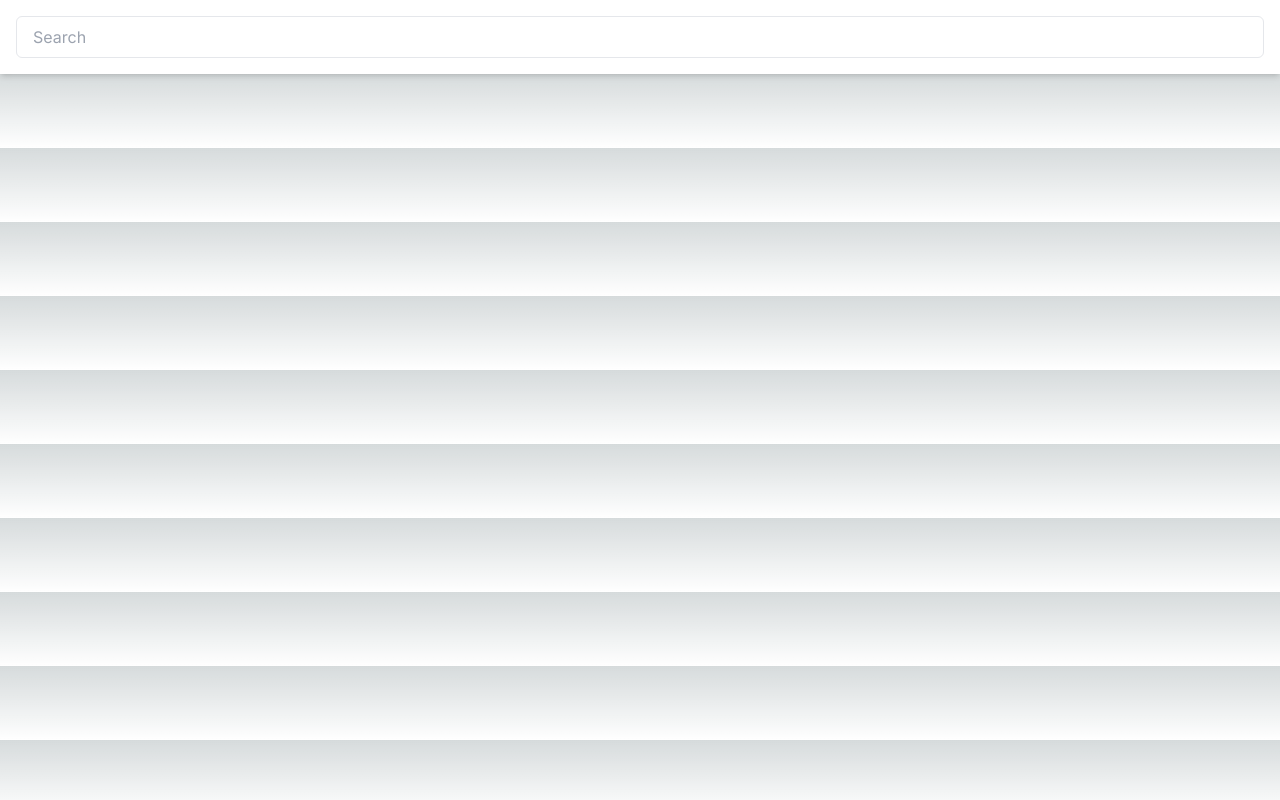
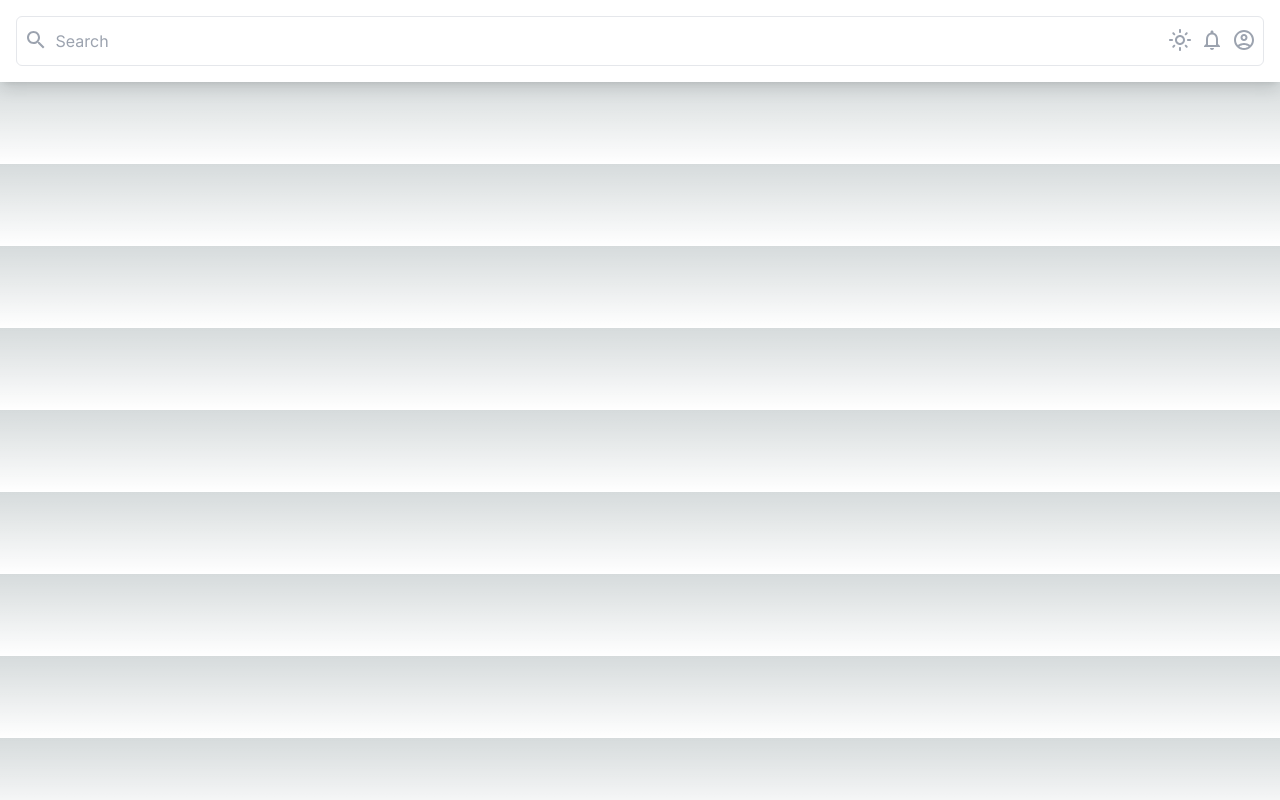
Before and after one commit to ShlokBharadwaj/Visualize, a Next.js app in the folder client/: page /components/Header in a window 1280 px wide. Built offline with nearby package versions, Linux system fonts and the light colour scheme.

Commit message:
Add: Search, LightMode, Accounts, Notification MUI Icons

```diff
--- a/client/src/app/components/Header/Header.tsx
+++ b/client/src/app/components/Header/Header.tsx
@@ -1,14 +1,19 @@
 import React from 'react';
+import { SearchOutlined, LightModeOutlined, AccountCircleOutlined, NotificationsOutlined } from '@mui/icons-material';
 
 const Header = () => {
   return (
-    <header className="bg-white shadow-md p-4 flex justify-between items-center">
+    <header className="bg-white shadow-lg p-4 flex justify-between items-center">
       <div className="w-full">
+        <SearchOutlined className="absolute left-6 top-7 text-gray-400" />
         <input
           type="text"
-          placeholder="Search"
-          className="bg-transparent text-gray-800 rounded-md py-2 px-4 w-full border outline-none"
+          placeholder="     Search"
+          className="bg-transparent text-gray-800 rounded-md py-3 px-4 w-full border outline-none"
         />
+        <AccountCircleOutlined className="absolute right-6 top-7 text-gray-400" />
+        <NotificationsOutlined className="absolute right-14 top-7 text-gray-400" />
+        <LightModeOutlined className="absolute right-[5.5rem] top-7 text-gray-400" />
       </div>
     </header>
   );
```
